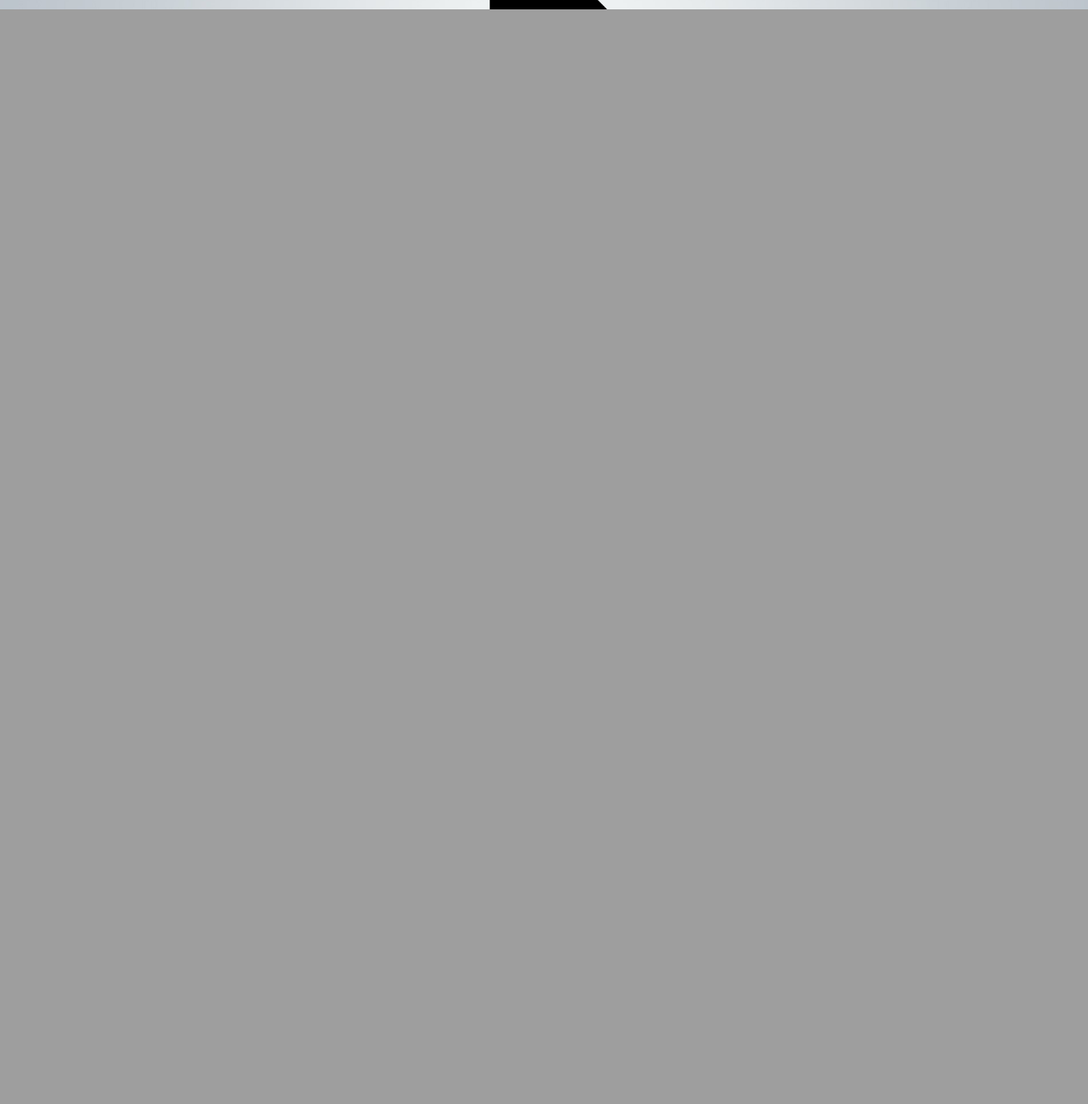
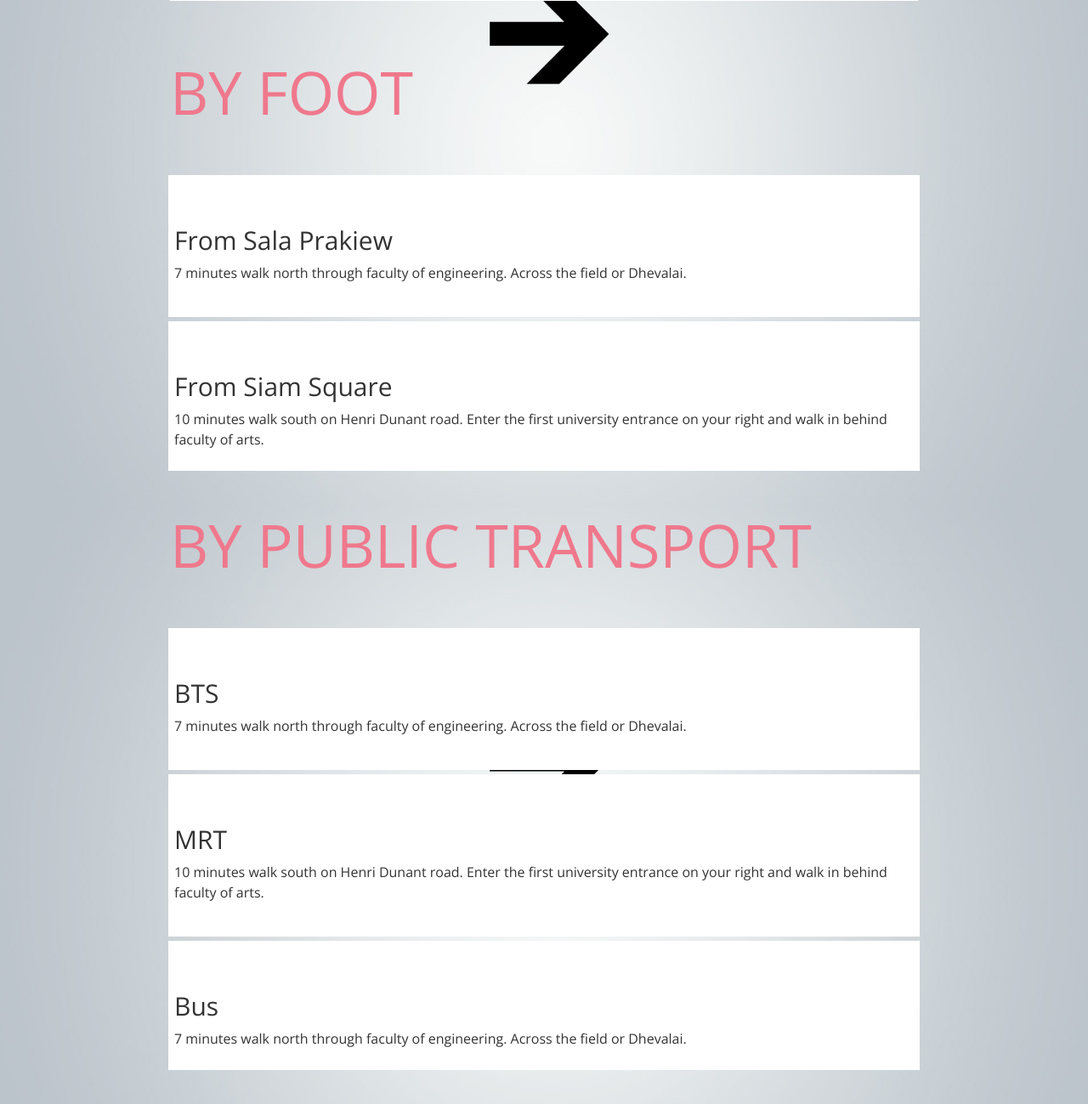
Before and after one commit to Kunnapat/chowtime, a PHP site: page /gettinghere.html in a window 1280 px wide. Shown: the part 1110-2409 px from the top of the page at 85% size. Before the commit the page ends 1121 px from the top, so only its background shows below. Run offline with PHP 8.4, Linux system fonts and the light colour scheme.

Commit message:
gettinghere80%

```diff
--- a/css/gettinghere.css
+++ b/css/gettinghere.css
@@ -473,6 +473,7 @@ img::-moz-selection {
 body {
     webkit-tap-highlight-color: #222;
     background-image: url(../img/gettingherebg.jpg);
+    background-attachment: fixed;
     background-position: center;
     -webkit-background-size: cover;
     -moz-background-size: cover;
@@ -645,3 +646,54 @@ body {
     -webkit-transition: all ease-in-out .1s;
     transition: all ease-in-out .1s;
 }
+.googlelink {
+    font-family: 'Open Sans','Helvetica Neue',Arial,sans-serif;
+    color: white;
+}
+
+.googlelink:hover {
+    color: dimgray;
+    font-weight: bolder;
+}
+
+.quote-component {
+    color: #EF788C;
+    margin-top: 70px;
+    text-transform: uppercase;
+    margin-left: 0;
+    margin-right: 0;
+}
+
+.quote-component p {
+    font-family: 'Open Sans','Helvetica Neue',Arial,sans-serif;
+    margin-bottom: 50px;
+    font-weight: 400;
+    font-size: 70px;
+    line-height: 35px;
+    word-wrap: break-word;
+}
+.rich-text {
+}
+.page-item {
+    font-family: 'Open Sans','Helvetica Neue',Arial,sans-serif;
+    position: relative;
+    background-color: white;
+    margin: -15px;
+    min-height: 100px;
+    margin-top: 20px;
+}
+.page-item .item-content {
+    padding: 40px 20px 20px;
+}
+.component ul.link-list {
+    list-style-type: none;
+    float: right;
+    text-align: right;
+    position: relative;
+    right: -30px;
+    margin: 20px 0 0 0;
+    padding: 0;
+}
+.page-item .item-content>.link-list {
+    margin-top: 0;
+}
--- a/css/planyourvisit.css
+++ b/css/planyourvisit.css
@@ -97,3 +97,7 @@
     font-family: dinproreg, sans-serif;
     position: relative;
 }
+.menubutton {
+    font-size: 1.5em;
+    color: #EF788C;
+}
--- a/gettinghere.html
+++ b/gettinghere.html
@@ -79,7 +79,7 @@
                     <span class="icon-bar"></span>
                     <span class="icon-bar"></span>
                 </button>
-                <a class="navbar-brand page-scroll" href="#page-top">PLAN Your Visit</a>
+                <a class="navbar-brand page-scroll" href="plan-your-visit.html"><- PLAN Your Visit</a>
             </div>
 
             <!-- Collect the nav links, forms, and other content for toggling -->
@@ -97,7 +97,7 @@
     </nav>
 
     <div class="container">
-      <img src="../img/museumlogo.png" class="logo" />
+      <img src="img/museumlogo.png" class="logo" />
 
   </div>
 
@@ -107,15 +107,15 @@
             </p>
 
             <h1>
-                <p><span>Getting here</span></p>
+                <p><span>Getting Here</span></p>
             </h1>
 
             <div class="component-content">
 
                 <div class="intro">
                     <div class="rich-text"><p><strong>Chulalongkorn University Museum</strong>
-                        <br>Shad Thames
-                        <br>London SE1 2YD</p>
+                        <br>254 Phayathai Road, Pathumwan
+                        <br>Bangkok 10330</p>
                     </div>
                 </div>
 
@@ -132,16 +132,113 @@
                 <div class="html">
                     <div class="prevent-scroll-overlay" onclick="style.pointerEvents='none'"></div>
 
-                    <iframe src="https://www.google.com/maps/embed?pb=!1m18!1m12!1m3!1d968.9125682627097!2d100.53179357919437!3d13.739611052126632!2m3!1f0!2f0!3f0!3m2!1i1024!2i768!4f13.1!3m3!1m2!1s0x30e29ed487f85c31%3A0xe171215ee57ffa3!2sExhibition+Hall%2C+Pathum+Wan%2C+Bangkok+10330!5e0!3m2!1sen!2sth!4v1455202816017" width="880" height="450" frameborder="0" style="border:0" allowfullscreen></iframe>
+                    <iframe src="https://www.google.com/maps/embed?pb=!1m18!1m12!1m3!1d968.9125682627097!2d100.53179357919437!3d13.739611052126632!2m3!1f0!2f0!3f0!3m2!1i1024!2i768!4f13.1!3m3!1m2!1s0x30e29ed487f85c31%3A0xe171215ee57ffa3!2sExhibition+Hall%2C+Pathum+Wan%2C+Bangkok+10330!5e0!3m2!1sen!2sth!4v1455202816017" width="880" height="460" frameborder="0" style="border:0" allowfullscreen></iframe>
 
 
-                    <a onclick=trackOutboundLink(&#39;http://www.google.co.uk/maps/place/Design+Museum/@51.502976,-0.071935,17z/data=!3m1!4b1!4m2!3m1!1s0x48760347a6e741b3:0xae7123fe55183526&#39;) class="" target="_blank" href="http://www.google.co.uk/maps/place/Design+Museum/@51.502976,-0.071935,17z/data=!3m1!4b1!4m2!3m1!1s0x48760347a6e741b3:0xae7123fe55183526">View on Google Maps
+                    <a onclick=trackOutboundLink(&#39;http://www.google.co.uk/maps/place/Design+Museum/@51.502976,-0.071935,17z/data=!3m1!4b1!4m2!3m1!1s0x48760347a6e741b3:0xae7123fe55183526&#39;) class="" target="_blank" href="https://www.google.co.th/maps/place/Exhibition+Hall,+Pathum+Wan,+Bangkok+10330/@13.739615,100.5301521,17z/data=!3m1!4b1!4m6!1m3!3m2!1s0x30e29ed50f9c6f4b:0xf0100b33d0b32c0!2sChulalongkorn+University!3m1!1s0x30e29ed487f85c31:0xe171215ee57ffa3?hl=en"><div class="googlelink">View on Google Map</div>
                     </a>
 
                 </div>
             </div>
         </div>
     </div>
+
+    <div class="container">
+        <div class="component quote-component">
+            <div class="rich-text"><p>by foot</p>
+
+            </div>
+        </div>
+    </div>
+
+    <div class="container">
+      <div class="page-items-component component clearfix  ">
+          <div class="page-item clearfix">
+              <div class="item-content">
+                  <h2>From Sala Prakiew</h2>
+
+                  <div class="rich-text">
+                      <p>7 minutes walk north through faculty of engineering. Across the field or Dhevalai.</p>
+                  </div>
+                  <ul class="link-list">
+                      <li>
+                      </li>
+                  </ul>
+              </div>
+          </div>
+          <div class="page-item clearfix">
+            <div class="item-content">
+                <h2>From Siam Square</h2>
+                <div class="rich-text">
+                    <p>10 minutes walk south on Henri Dunant road. Enter the first university entrance on your right and walk in behind faculty of arts.</p>
+                </div>
+                <ul class="link-list">
+                    <li>
+                    </li>
+                </ul>
+            </div></div>
+      </div>
+    </div>
+
+
+
+    <div class="container">
+        <div class="component quote-component">
+            <div class="rich-text"><p>by public transport</p>
+
+            </div>
+        </div>
+    </div>
+
+    <div class="container">
+      <div class="page-items-component component clearfix  ">
+          <div class="page-item clearfix">
+              <div class="item-content">
+                  <h2>BTS</h2>
+
+                  <div class="rich-text">
+                      <p>7 minutes walk north through faculty of engineering. Across the field or Dhevalai.</p>
+                  </div>
+                  <ul class="link-list">
+                      <li>
+                      </li>
+                  </ul>
+              </div>
+          </div>
+          <div class="page-item clearfix">
+            <div class="item-content">
+                <h2>MRT</h2>
+                <div class="rich-text">
+                    <p>10 minutes walk south on Henri Dunant road. Enter the first university entrance on your right and walk in behind faculty of arts.</p>
+                </div>
+                <ul class="link-list">
+                    <li>
+                    </li>
+                </ul>
+            </div>
+          </div>
+          <div class="page-item clearfix">
+              <div class="item-content">
+                  <h2>Bus</h2>
+
+                  <div class="rich-text">
+                      <p>7 minutes walk north through faculty of engineering. Across the field or Dhevalai.</p>
+                  </div>
+                  <ul class="link-list">
+                      <li>
+                      </li>
+                  </ul>
+              </div>
+          </div>
+
+      </div>
+    </div>
+
+
+    <br>
+    <br>
+
+
 
 
 
--- a/plan-your-visit.html
+++ b/plan-your-visit.html
@@ -90,7 +90,7 @@
                 <ul class="nav navbar-nav navbar-right">
 
                     <li>
-                        <a class="page-scroll"><div id="menubutton">MUSEUM MENU</div></a>
+                        <a class="page-scroll"><div class="menubutton" id="menubutton">MUSEUM MENU</div></a>
                     </li>
                 </ul>
             </div>
```
